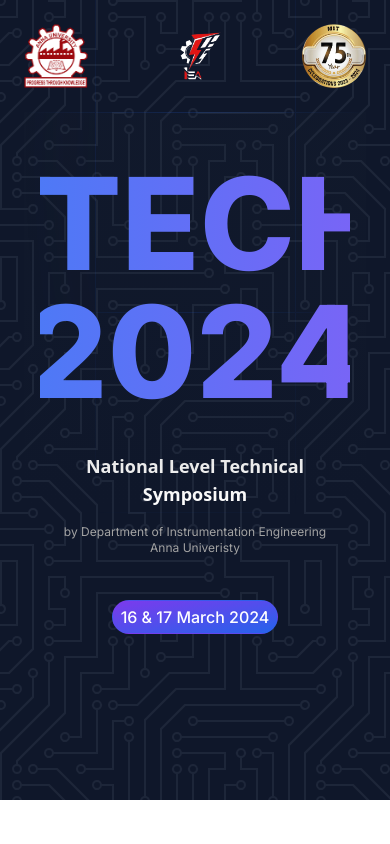
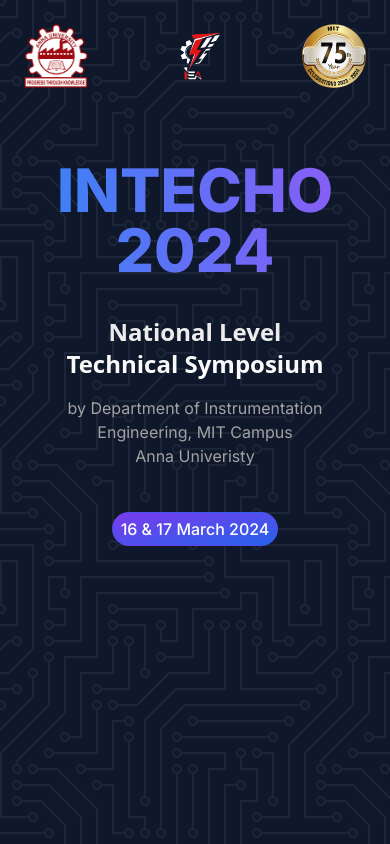
Before and after one commit to SurendarSingh/Intecho24, a Next.js app: page / in a window 390 px wide. Shown: the top 844 px of the page. Built offline with nearby package versions, Linux system fonts and the light colour scheme.

Commit message:
fix(hero): width height and refactored

```diff
--- a/src/components/Hero.tsx
+++ b/src/components/Hero.tsx
@@ -1,36 +1,10 @@
 import React from 'react';
 import Image from 'next/image';
 
-function HeroText() {
-  return (
-    <div className='flex w-full flex-col items-center justify-center overflow-hidden'>
-      {/* <Image
-        className='h-96 w-auto'
-        src='/intecho.png'
-        alt='intecho'
-        width={100}
-        height={100}
-      /> */}
-
-      <h1 className='bg-gradient-to-r from-blue-500 to-violet-500 bg-clip-text text-9xl font-extrabold uppercase text-transparent'>
-        Intecho 2024
-      </h1>
-
-      {/* <div className='relative h-2 w-[20rem] md:w-[40rem] lg:w-[80rem]'>
-        <div className='absolute left-1/2 top-1/2 h-[2px] w-3/4 -translate-x-1/2 -translate-y-1/2 transform bg-gradient-to-r from-transparent via-indigo-500 to-transparent blur-sm' />
-        <div className='absolute left-1/2 top-1/2 h-px w-3/4 -translate-x-1/2 -translate-y-1/2 transform bg-gradient-to-r from-transparent via-indigo-500 to-transparent' />
-        <div className='absolute left-1/2 top-1/2 h-[5px] w-1/4 -translate-x-1/2 -translate-y-1/2 transform bg-gradient-to-r from-transparent via-sky-500 to-transparent blur-sm' />
-        <div className='absolute left-1/2 top-1/2 h-px w-1/4 -translate-x-1/2 -translate-y-1/2   transform bg-gradient-to-r from-transparent via-sky-500 to-transparent' />
-      </div> */}
-    </div>
-  );
-}
-
 const Hero = () => {
   return (
-    <div className='pattern h-screen max-h-[50rem] bg-slate-900'>
-      <div className='container mx-auto px-6'>
-        <nav className='flex flex-row items-center justify-between py-6'>
+    <div className='pattern mx-auto flex min-h-screen flex-col items-center bg-slate-900 px-6'>
+      <nav className='flex w-full max-w-7xl flex-row items-center justify-between py-6'>
         <Image
           className='h-16 w-auto sm:h-24'
           src='/annauniv.png'
@@ -54,56 +28,19 @@
         />
       </nav>
 
-        <section className='relative h-screen max-h-[50rem] bg-gradient-to-b from-gray-800/10 via-transparent to-transparent'>
-          <div className='relative z-10'>
-            <div className='absolute inset-x-0 top-1/2 -z-10 flex -translate-y-1/2 justify-center overflow-hidden [mask-image:radial-gradient(50%_45%_at_50%_55%,white,transparent)]'>
-              <svg
-                className='h-[60rem] w-[100rem] flex-none stroke-blue-600 opacity-20'
-                aria-hidden='true'
-              >
-                <defs>
-                  <pattern
-                    id='e9033f3e-f665-41a6-84ef-756f6778e6fe'
-                    width='200'
-                    height='200'
-                    x='50%'
-                    y='50%'
-                    patternUnits='userSpaceOnUse'
-                    patternTransform='translate(-100 0)'
-                  >
-                    <path d='M.5 200V.5H200' fill='none'></path>
-                  </pattern>
-                </defs>
-                <svg
-                  x='50%'
-                  y='50%'
-                  className='overflow-visible fill-slate-900'
-                >
-                  <path
-                    d='M-300 0h201v201h-201Z M300 200h201v201h-201Z'
-                    strokeWidth='0'
-                  ></path>
-                </svg>
-                <rect
-                  width='100%'
-                  height='100%'
-                  strokeWidth='0'
-                  fill='url(#e9033f3e-f665-41a6-84ef-756f6778e6fe)'
-                ></rect>
-              </svg>
+      <div className='flex flex-col items-center justify-center space-y-5 px-4 py-12 text-center md:px-8'>
+        <div className='flex w-full flex-col items-center justify-center overflow-hidden'>
+          <h1 className='bg-gradient-to-r from-blue-500 to-violet-500 bg-clip-text text-6xl font-extrabold uppercase text-transparent md:text-9xl'>
+            Intecho 2024
+          </h1>
         </div>
-          </div>
-          <div className='relative z-20 mx-auto flex w-full flex-col items-center justify-center space-y-5 px-4 py-12 text-center md:px-8'>
-            {/* <CountDown /> */}
-
-            <HeroText />
 
         <div className='mx-auto mb-10 flex max-w-4xl flex-col items-center justify-center p-4'>
-              <h1 className='relative z-10 bg-gradient-to-b from-neutral-200 to-white bg-clip-text text-center font-sans text-lg font-bold text-transparent md:text-3xl lg:text-5xl'>
+          <h1 className='relative z-10 bg-gradient-to-b from-neutral-200 to-white bg-clip-text text-center font-sans text-2xl font-bold text-transparent md:text-3xl lg:text-5xl'>
             National Level Technical Symposium
           </h1>
-              <p className='mx-auto my-2 mt-4 max-w-lg text-center text-xs font-normal text-neutral-400 md:text-xl'>
-                by Department of Instrumentation Engineering
+          <p className='text-md mx-auto my-2 mt-4 max-w-xl text-base font-normal text-neutral-400 md:text-xl'>
+            by Department of Instrumentation Engineering, MIT Campus
             <br />
             Anna Univeristy
           </p>
@@ -112,8 +49,6 @@
           16 & 17 March 2024
         </span>
       </div>
-        </section>
-      </div>
     </div>
   );
 };
```
Lines whose indentation alone changed are shown as unchanged.
